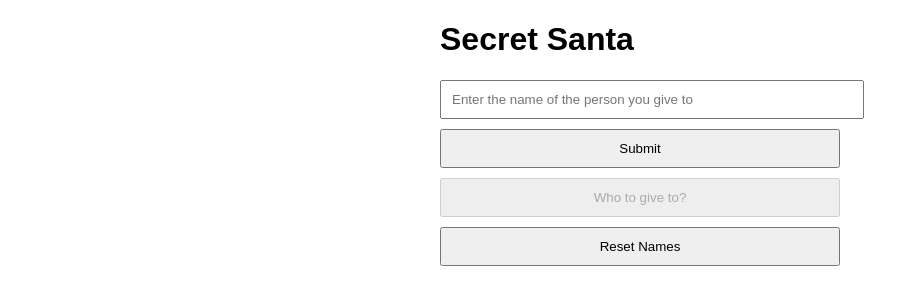
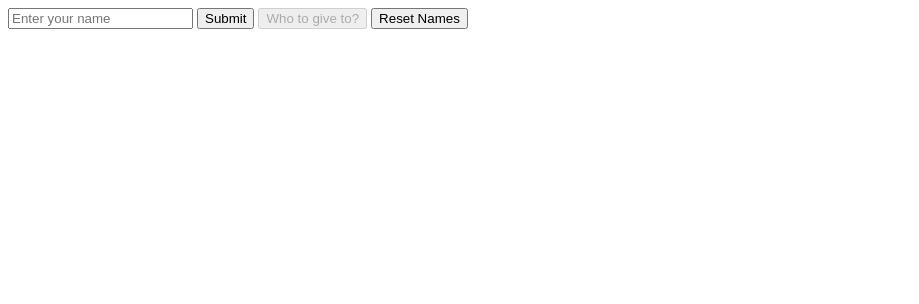
Before and after one commit to fdenoodt/secret-santa, a website: page index.html in a window 1280 px wide. Shown: the whole page, without its empty margins (0-919 px from the left). Drawn offline with Linux system fonts and the light colour scheme; no server answers.

Commit message:
Update index.html

```diff
--- a/index.html
+++ b/index.html
@@ -4,36 +4,25 @@
     <meta charset="UTF-8">
     <meta name="viewport" content="width=device-width, initial-scale=1.0">
     <title>Secret Santa</title>
-    <style>
-        body {
-            font-family: Arial, sans-serif;
-            margin: 20px;
-        }
-        .container {
-            max-width: 400px;
-            margin: auto;
-        }
-        input, button {
-            display: block;
-            width: 100%;
-            margin: 10px 0;
-            padding: 10px;
-        }
-    </style>
 </head>
 <body>
-    <div class="container">
-        <h1>Secret Santa</h1>
-        <input type="text" id="name" placeholder="Enter the name of the person you give to">
+    <div>
+        <input type="text" id="name" placeholder="Enter your name">
         <button onclick="submitName()">Submit</button>
         <button id="revealButton" onclick="revealSecretSanta()" disabled>Who to give to?</button>
         <button onclick="resetNames()">Reset Names</button>
         <p id="result"></p>
     </div>
     <script>
-        const url = 'https://secret-santa-2nne.onrender.com'
+        const url = 'https://secret-santa-2nne.onrender.com';
+        const validNames = ['elisa', 'fabian', 'ahmed', 'tuulia', 'karla', 'marc'];
+
         async function submitName() {
             const name = document.getElementById('name').value;
+            if (!validNames.includes(name.toLowerCase())) {
+                document.getElementById('result').innerText = 'Invalid name';
+                return;
+            }
             const response = await fetch(`${url}/submit`, {
                 method: 'POST',
                 headers: {
```
